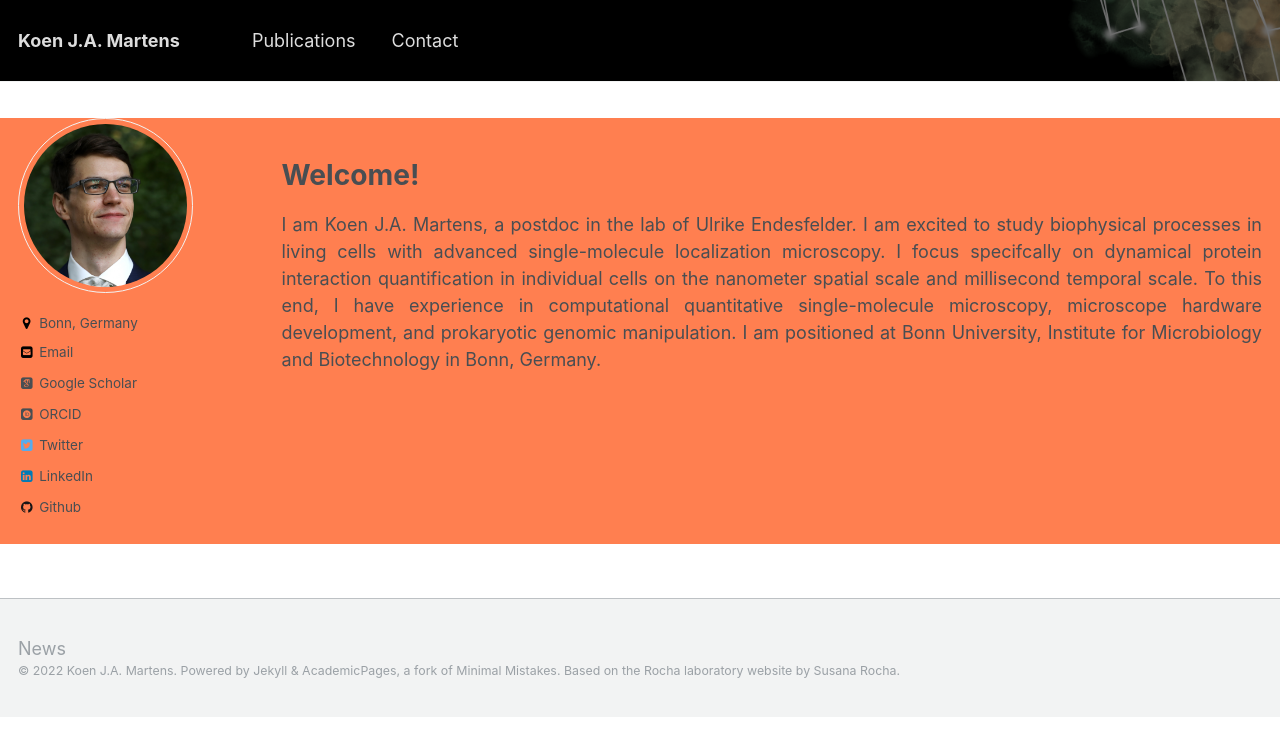
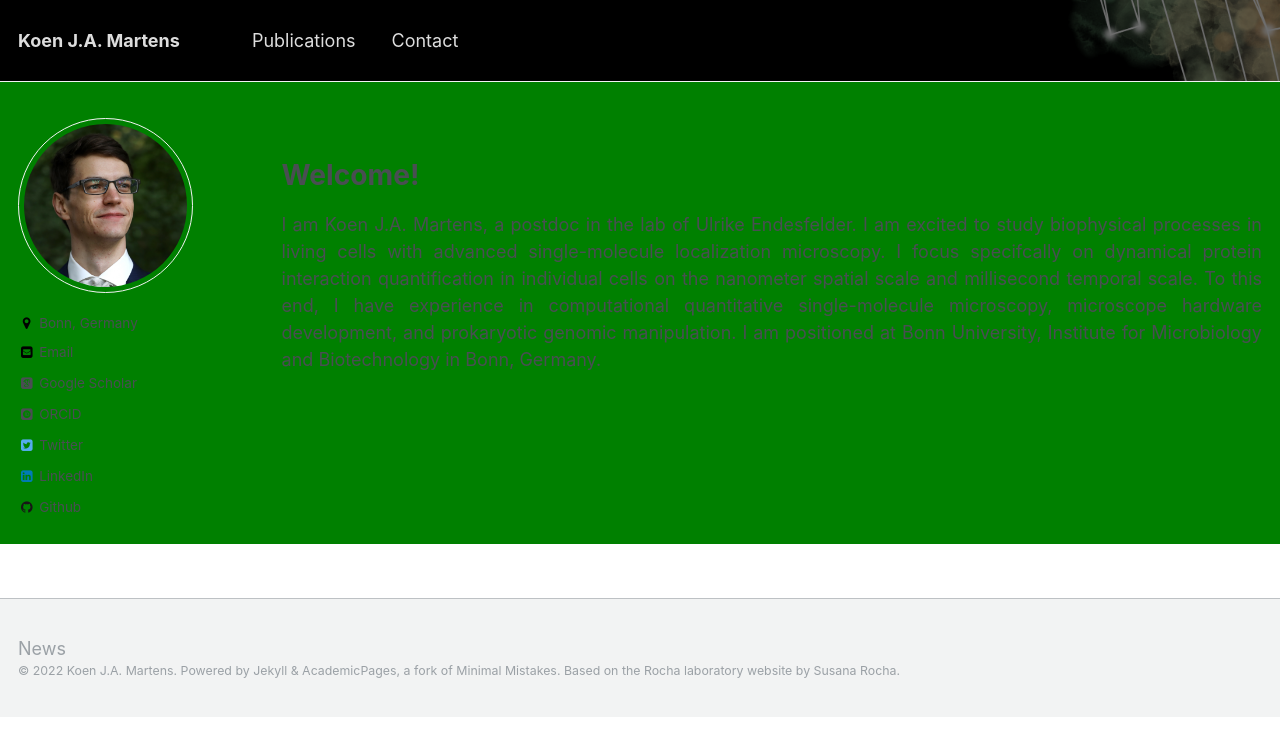
Before and after one commit to kjamartens/kjamartens.github.io, a Jekyll site: the page built from _pages/about.md, in a window 1280 px wide. Shown: the top 756 px of the page. Built offline with Jekyll 4.4.1, drawn with Linux system fonts in a browser that asks for light colours; some web fonts are replaced.

Commit message:
Changing body id default

```diff
--- a/_layouts/default.html
+++ b/_layouts/default.html
@@ -14,6 +14,7 @@ layout: compress
   </head>
 
   <body>
+  <div id="Moving_BG">
   <!--V10-->
 
 	<div id="s">
@@ -36,6 +37,7 @@ layout: compress
     {% include slider_scripts.html %}
 	<script src="/assets/js/particles/particles.js"></script>
 	<script src="/assets/js/particles/app.js"></script>
+  </div>
   </body>
 </html>
 
--- a/_sass/_page.scss
+++ b/_sass/_page.scss
@@ -1,6 +1,10 @@
 /* ==========================================================================
    SINGLE PAGE/POST
    ========================================================================== */
+
+#Moving_BG {
+  background-color:green;
+}
 
 #main {
   @include container;
@@ -10,7 +14,6 @@
   padding-right: 1em;
   animation: intro 0.3s both;
   animation-delay: 0.35s;
-  background-color:coral;
 
   @include breakpoint($x-large) {
     max-width: $x-large;
```
